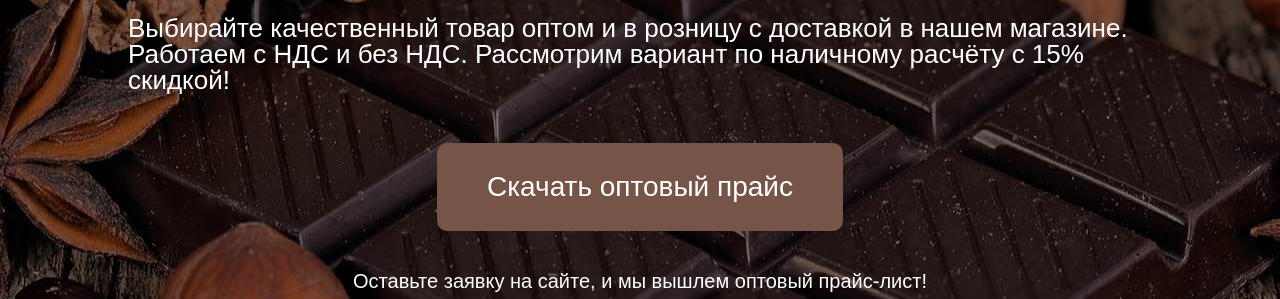
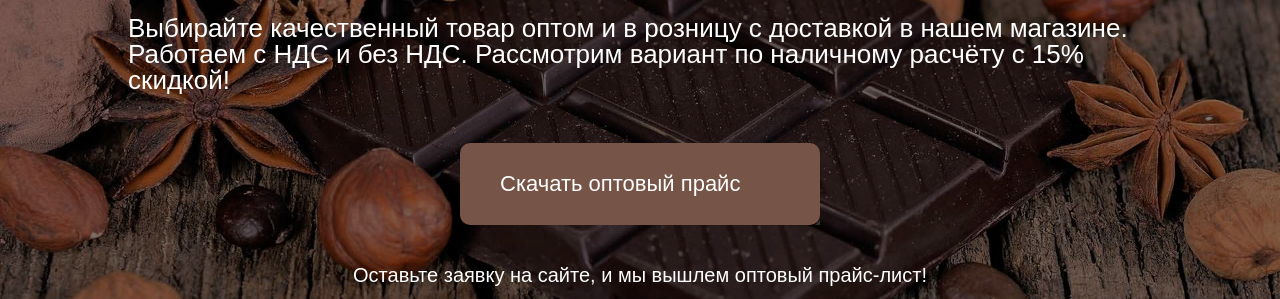
Before and after one commit to web-py-g/Landing__choco, a plain HTML site: page index.html in a window 1280 px wide. Shown: the part 501-800 px from the top of the page. Drawn offline with Linux system fonts and the light colour scheme.

Commit message:
Add files via upload

```diff
--- a/css/style.css
+++ b/css/style.css
@@ -118,6 +118,7 @@ body{
     width: 100%;
     min-height: 100vh;
     background: url(../img/welcome.jpg) center no-repeat;
+    background-size: cover;
 }
 .welcome .wrapper{
 	position: absolute;
@@ -152,15 +153,16 @@ body{
 	margin-left:  50%;
 	transform: translateX(-50%);
 	overflow: hidden;
-	width: 406px;
+	width: 360px;
 }
 .welcome__button{
-	font-size: 28px;
+	width: 100%;
+	font-size: 22px;
 	display: inline-block;
 	background-color: rgb(118, 84, 71);
 	color: rgb(255, 255, 255);
 	border-radius: 10px;
-	padding: 30px 50px;
+	padding: 30px 40px;
 }
 .welcome__button:before{
 	top: 0;
@@ -169,6 +171,7 @@ body{
 	position: absolute;
 	height: 100%;
 	width: 1.5em;
+	overflow: hidden;
 	background-color: rgba(255,255,255,0.6);
 	transform: translateX(-4em)  skewX(-45deg);
 	animation: move__light 4s linear infinite;
@@ -177,12 +180,17 @@ body{
 @keyframes move__light{
 	0%{
 		transform: translateX(0em)  skewX(-45deg);
+		opacity: 1;
 	}
 	20%{
-		transform: translateX(20em)  skewX(-45deg);
+		transform: translateX(18em)  skewX(-45deg);
+	}
+	35%{
+		opacity: 0;
 	}
 	100%{
-		transform: translateX(20em)  skewX(-45deg);
+		transform: translateX(18em)  skewX(-45deg);
+		opacity: 0;
 	}
 }
 .welcome__button:hover:before{
```
